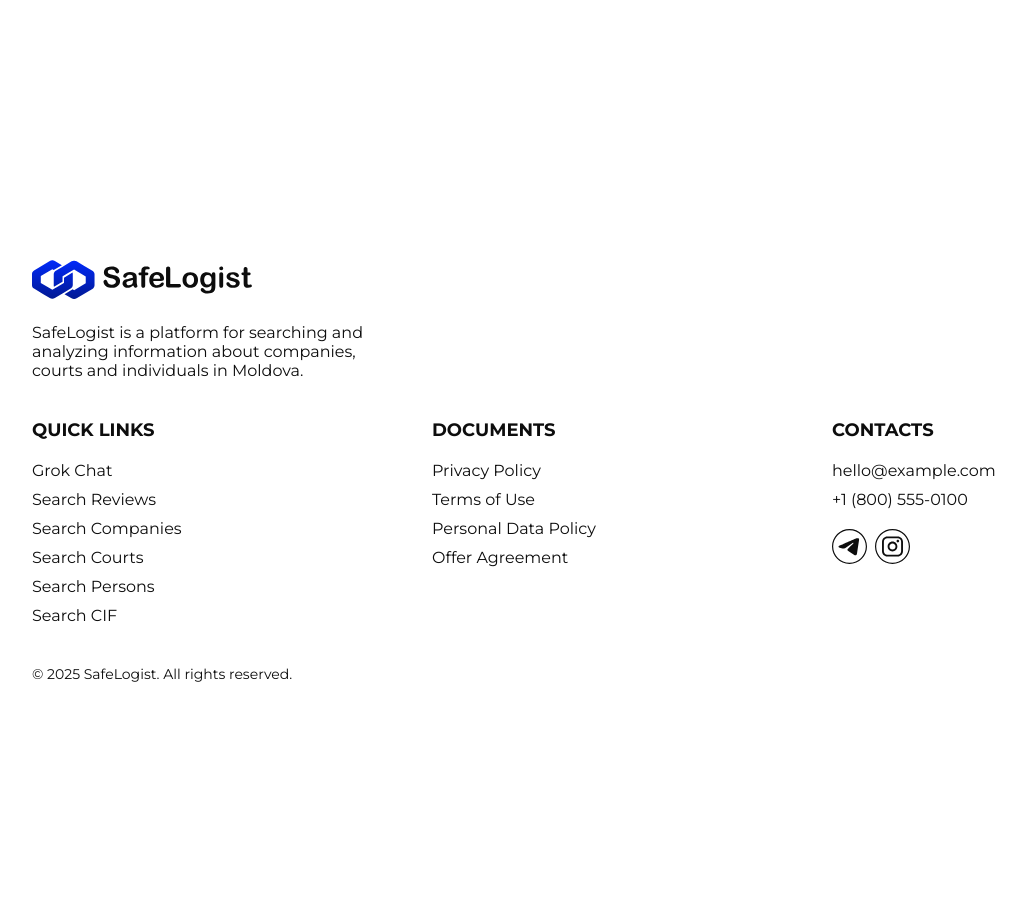
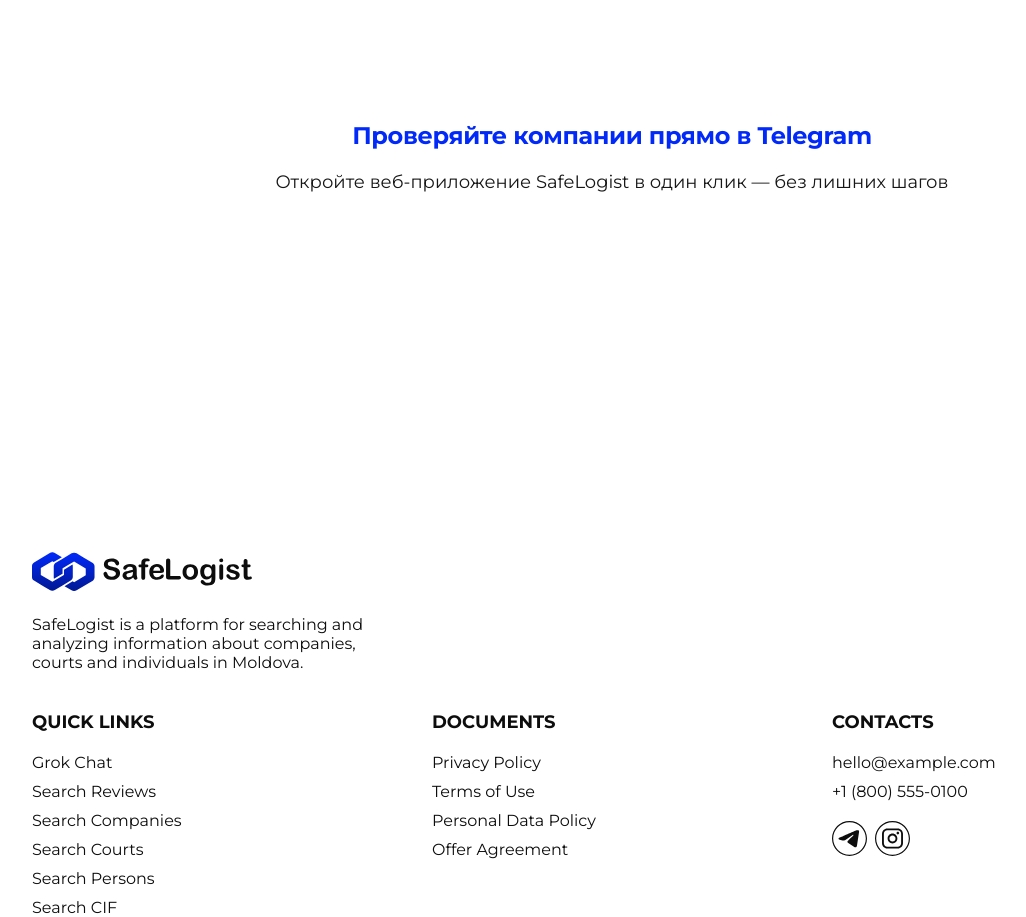
Before and after one commit to AAAlex2001/safelogist, a Next.js app in the folder frontend/: page /en/landing in a window 1280 px wide. Shown: the part 4140-5057 px from the top of the page, without its empty margins (28-1054 px from the left). Before the commit the page ends 4843 px from the top, so only its background shows below. Built offline with nearby package versions, Linux system fonts and the light colour scheme; no server answers.

Commit message:
модуль бот

```diff
--- /dev/null
+++ b/frontend/src/app/[locale]/landing/bot/Bot.module.scss
@@ -0,0 +1,18 @@
+.bot {
+  width: 100%;
+  display: flex;
+  flex-direction: column;
+  align-items: center;
+  text-align: center;
+  padding-bottom: 244px;
+  @media (min-width: 768px) {
+    padding-bottom: 216px;
+  }
+}
+
+.headings {
+  display: flex;
+  flex-direction: column;
+  gap: 16px;
+  text-align: center;
+}
--- /dev/null
+++ b/frontend/src/app/[locale]/landing/bot/Bot.tsx
@@ -0,0 +1,29 @@
+"use client";
+
+import React from "react";
+import styles from "./Bot.module.scss";
+import { Typography } from "@/components/Typography";
+
+export default function Bot() {
+  return (
+    <section className={styles.bot}>
+        <div className={styles.headings}>
+          <Typography
+            as="h1"
+            size={24}
+            desktopSize={24}
+            blue={true}
+            text="Проверяйте компании прямо в Telegram"
+          />
+
+          <Typography
+            as="h2"
+            size={18}
+            desktopSize={18}
+            text={"Откройте веб-приложение SafeLogist\nв один клик — без лишних шагов"}
+            brown={true}
+          />
+        </div>
+    </section>
+  );
+}
--- a/frontend/src/app/[locale]/landing/page.tsx
+++ b/frontend/src/app/[locale]/landing/page.tsx
@@ -5,6 +5,7 @@
 import { Functions } from "./functions/Functions";
 import { Steps } from "./steps/Steps";
 import Reviews from "./reviews/Reviews";
+import Bot from "./bot/Bot";
 
 export default function LandingPage() {
   return (
@@ -13,6 +14,7 @@
       <Functions />
       <Steps />
       <Reviews />
+      <Bot />
       <Footer />
     </main>
   );
```
